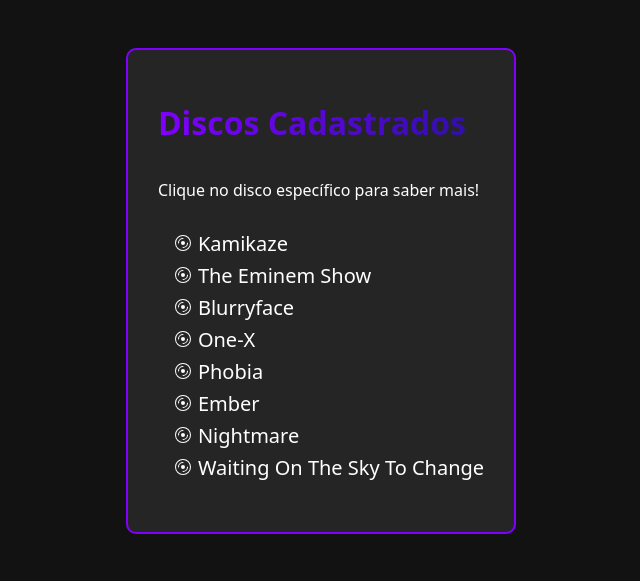
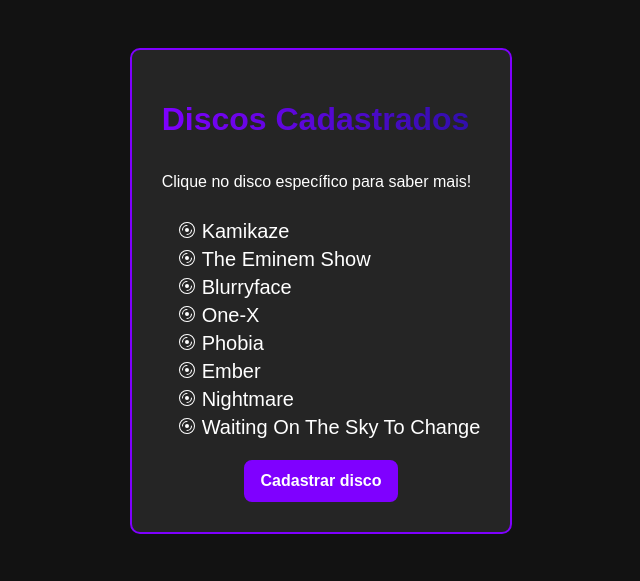
Before and after one commit to gentil-kadson/atv-6-models, a Django app: page / in a window 1280 px wide. Shown: the top 581 px of the page, without its empty margins (319-959 px from the left). Run offline with Django 4.2, Linux system fonts and the light colour scheme; data comes from the database, SQL or seed files in the repository; both versions use the stored data as it was after the commit.

Commit message:
fiz o setup inicial da página de cadastro de discos e criei o form de cadastro.

```diff
--- a/apps/sebo_de_discos/static/sebo_de_discos/css/global.css
+++ b/apps/sebo_de_discos/static/sebo_de_discos/css/global.css
@@ -1,4 +1,5 @@
-body, html {
+body,
+html {
     box-sizing: border-box;
     margin: 0;
     padding: 0;
@@ -6,7 +7,7 @@
 
     color: #FFF;
     background-color: #121212;
-    font-family: 'Bahnschrift', system-ui, -apple-system, BlinkMacSystemFont, 'Segoe UI', Roboto, Oxygen, Ubuntu, Cantarell, 'Open Sans', 'Helvetica Neue', sans-serif;
+    font-family: Arial, Helvetica, sans-serif;
 }
 
 * {
@@ -39,3 +40,23 @@
     text-decoration: none;
     color: inherit;
 }
+
+button {
+    background-color: #7F00FF;
+    border: 2px solid #7F00FF;
+    padding: 10px 15px;
+    border-radius: 8px;
+    color: #FFF;
+
+    font-size: 1rem;
+    font-weight: bold;
+    align-self: center;
+}
+
+button:hover {
+    cursor: pointer;
+
+    color: #7F00FF;
+    background-color: #121212;
+
+}
--- a/apps/sebo_de_discos/templates/lista_discos.html
+++ b/apps/sebo_de_discos/templates/lista_discos.html
@@ -2,6 +2,7 @@
 
 <!DOCTYPE html>
 <html lang="pt-br">
+
 <head>
     <meta charset="UTF-8">
     <meta name="viewport" content="width=device-width, initial-scale=1.0">
@@ -9,15 +10,18 @@
     <link rel="stylesheet" href="{% static 'sebo_de_discos/css/global.css' %}">
     <link rel="stylesheet" href="{% static 'sebo_de_discos/css/lista_discos.css' %}">
 </head>
+
 <body>
     <main>
         <h1>Discos Cadastrados</h1>
         <h2>Clique no disco específico para saber mais!</h2>
         <ul>
             {% for disco in discos %}
-                <li><a href="{% url 'disco' disco.id %}">{{ disco.nome }}</a></li>
+            <li><a href="{% url 'disco' disco.id %}">{{ disco.nome }}</a></li>
             {% endfor %}
         </ul>
+        <button><a href="{% url 'cadastrar_disco' %}">Cadastrar disco</a></button>
     </main>
 </body>
+
 </html>
--- a/apps/sebo_de_discos/urls.py
+++ b/apps/sebo_de_discos/urls.py
@@ -3,5 +3,6 @@
 
 urlpatterns = [
     path('', views.index, name='home'),
-    path('disco/<int:id_disco>/', views.disco, name='disco')
+    path('disco/<int:id_disco>/', views.disco, name='disco'),
+    path('cadastrar-disco/', views.cadastrar_disco, name='cadastrar_disco')
 ]
--- a/apps/sebo_de_discos/views.py
+++ b/apps/sebo_de_discos/views.py
@@ -1,5 +1,7 @@
-from django.shortcuts import render
-from .models import Disco, Artista, SeloFonografico
+from django.shortcuts import render, HttpResponseRedirect
+from .models import Disco, Artista
+from .forms import DiscoForm
+
 
 # Create your views here.
 def index(request):
@@ -15,3 +17,14 @@
     context = { 'disco': disco, 'artistas': artistas }
 
     return render(request, 'detalhes_disco.html', context)
+
+def cadastrar_disco(request):
+    if request.method == "POST":
+        form_cadastro_disco = DiscoForm(request.POST)
+
+        if form_cadastro_disco.is_valid():
+            return HttpResponseRedirect("/")
+    else:
+        form_cadastro_disco = DiscoForm()
+
+    return render(request, 'cadastrar_disco.html', { 'form': form_cadastro_disco })
```
Also changed, not shown: apps/sebo_de_discos/forms.py (added, +13 -0 lines), apps/sebo_de_discos/templates/cadastrar_disco.html (added, +18 -0 lines), apps/sebo_de_discos/static/sebo_de_discos/css/cadastrar_disco.css (added), db.sqlite3.
